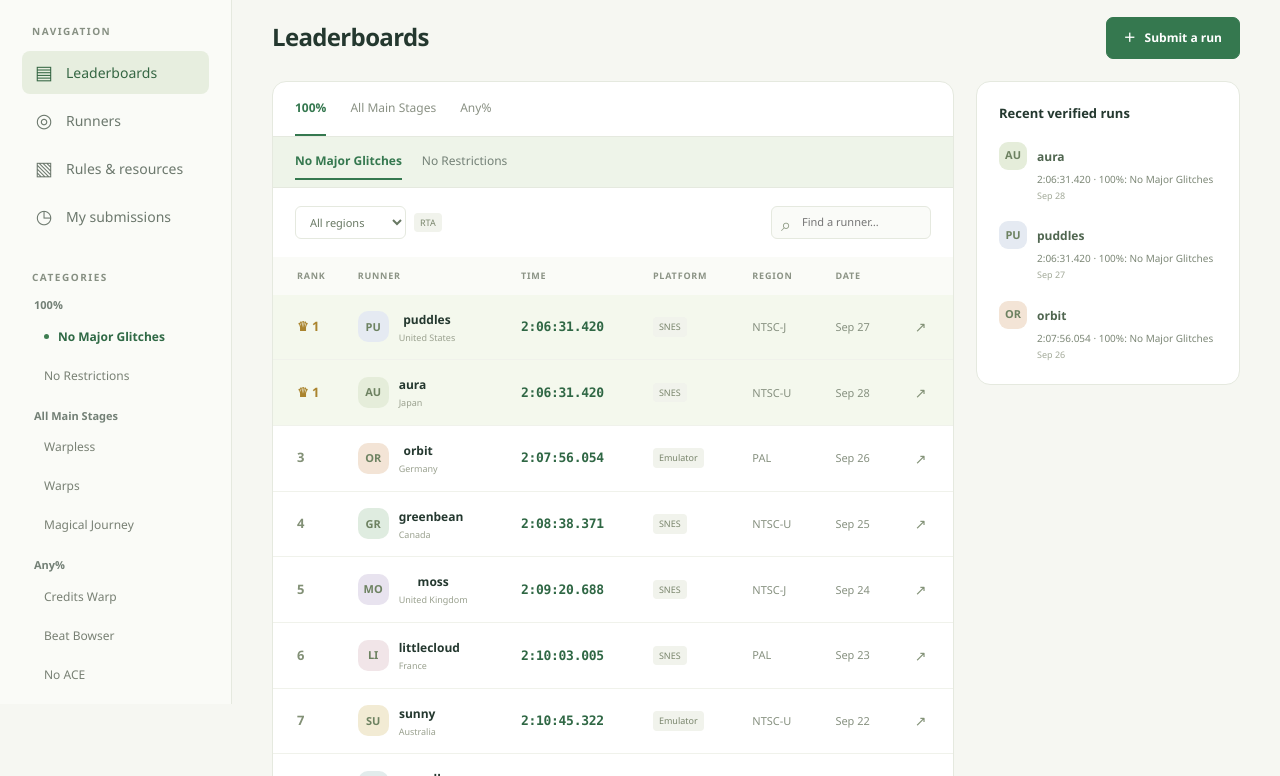
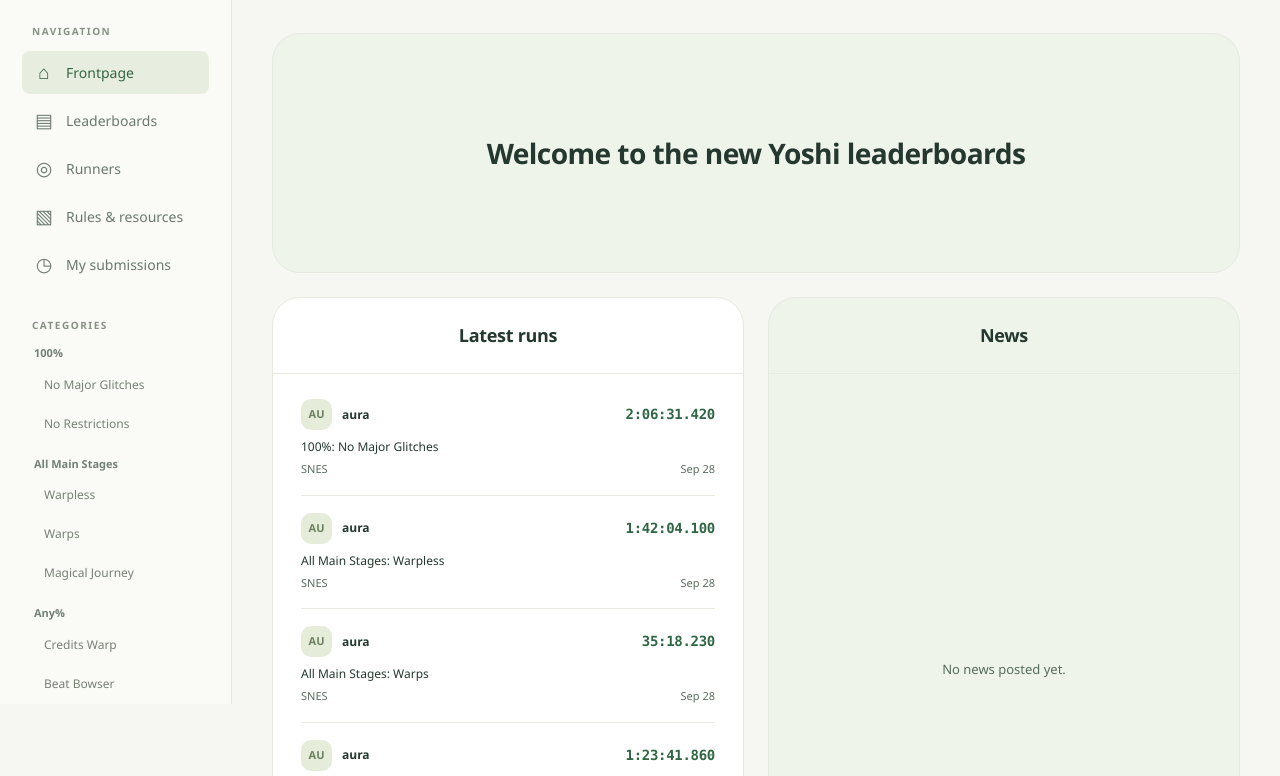
Before and after one commit to FlorianHoelzel/yoshi-leaderboards, a website: page index.html in a window 1280 px wide. Shown: the part 96-872 px from the top of the page. Drawn offline with Linux system fonts and the light colour scheme.

Commit message:
Add three-box leaderboard frontpage

```diff
--- a/app.js
+++ b/app.js
@@ -47,7 +47,7 @@ sampleRuns.push({...sampleRuns[0],id:'sample-older',timeMs:sampleRuns[0].timeMs+
 const storageKey='yoshi-visual-prototype-v1';
 let saved={runs:[],viewer:''};
 try { const value=JSON.parse(localStorage.getItem(storageKey)); if(value&&Array.isArray(value.runs)){saved.runs=value.runs.filter(r=>r&&typeof r.runner==='string'&&categories.some(c=>c.slug===r.category)&&Number.isSafeInteger(r.timeMs)&&r.timeMs>0&&['pending','verified','rejected'].includes(r.status));saved.viewer=typeof value.viewer==='string'?value.viewer:'';} } catch {}
-let state={page:'leaderboard',category:categories[0].slug,region:'all',search:''};
+let state={page:'home',category:categories[0].slug,region:'all',search:''};
 const main=document.querySelector('main');
 const modal=document.querySelector('#modal');
 const escapeHtml=value=>String(value??'').replace(/[&<>"']/g,char=>({'&':'&amp;','<':'&lt;','>':'&gt;','"':'&quot;',"'":'&#39;'}[char]));
@@ -65,17 +65,32 @@ function bestRuns(category,region='all'){
 function avatar(name,large=false){const runner=runners.find(r=>r.name===name);return `<span class="avatar${large?' large':''}" style="background:${runner?.color||'#e5edda'}">${escapeHtml(name.slice(0,2).toUpperCase())}</span>`;}
 function profileButton(name){return `<button class="runner-button" data-profile="${escapeHtml(name)}">${avatar(name)}<span>${escapeHtml(name)}<span class="runner-location">${escapeHtml(runners.find(r=>r.name===name)?.country||'Community runner')}</span></span></button>`;}
 function render(){
-  const sectionNames={leaderboard:'Leaderboards',runners:'Runners',rules:'Rules & resources','my-runs':'My submissions'};
-  const crumbs=[{label:'Yoshi’s Island',href:'#leaderboard'},{label:sectionNames[state.page],href:`#${state.page}`}];
+  const sectionNames={home:'Frontpage',leaderboard:'Leaderboards',runners:'Runners',rules:'Rules & resources','my-runs':'My submissions'};
+  const crumbs=[{label:'Yoshi’s Island',href:'#home'},{label:sectionNames[state.page],href:`#${state.page}`}];
   if(state.page==='leaderboard')crumbs.push({label:currentCategory().name});
   document.querySelector('#breadcrumbs').innerHTML=crumbs.map((crumb,index)=>`<li>${index?'<span class="breadcrumb-separator" aria-hidden="true">/</span>':''}${index===crumbs.length-1?`<strong aria-current="page">${escapeHtml(crumb.label)}</strong>`:`<a href="${crumb.href}">${escapeHtml(crumb.label)}</a>`}</li>`).join('');
   document.querySelectorAll('[data-page]').forEach(link=>{const active=link.dataset.page===state.page;link.classList.toggle('active',active);active?link.setAttribute('aria-current','page'):link.removeAttribute('aria-current');});
   document.querySelector('#category-nav').innerHTML=groupedCategories(cat=>`<a href="#leaderboard/${cat.slug}" class="${state.page==='leaderboard'&&state.category===cat.slug?'selected':''}" ${state.page==='leaderboard'&&state.category===cat.slug?'aria-current="page"':''}>${cat.label}</a>`);
   document.querySelector('#account-button').textContent=saved.viewer?`${saved.viewer} ↗`:'Sign in ↗';
-  if(state.page==='leaderboard')renderLeaderboard();
+  if(state.page==='home')renderHome();
+  else if(state.page==='leaderboard')renderLeaderboard();
   else if(state.page==='runners')renderRunners();
   else if(state.page==='rules')renderRules();
   else renderMyRuns();
+}
+function renderHome(){
+  const latest=allRuns().filter(run=>run.status==='verified').sort((a,b)=>b.date.localeCompare(a.date)||(b.submittedAt||'').localeCompare(a.submittedAt||'')||a.id.localeCompare(b.id,undefined,{numeric:true})).slice(0,5);
+  main.innerHTML=`<div class="frontpage-grid">
+    <section class="frontpage-card frontpage-welcome" aria-labelledby="welcome-title"><h1 id="welcome-title">Welcome to the new Yoshi leaderboards</h1></section>
+    <section class="frontpage-card frontpage-runs" aria-labelledby="latest-runs-title">
+      <header class="frontpage-card-header"><h2 id="latest-runs-title">Latest runs</h2></header>
+      ${latest.length?`<ol class="latest-runs">${latest.map(run=>{
+        const cat=categories.find(cat=>cat.slug===run.category);
+        return `<li class="latest-run"><div class="latest-run-heading"><button class="runner-button" data-profile="${escapeHtml(run.runner)}">${avatar(run.runner)}<span>${escapeHtml(run.runner)}</span></button><button class="time-button" data-run="${escapeHtml(run.id)}" aria-label="View ${escapeHtml(run.runner)}'s ${escapeHtml(cat.name)} run, ${formatTime(run.timeMs)}">${formatTime(run.timeMs)}</button></div><a class="latest-run-category" href="#leaderboard/${cat.slug}">${cat.name}</a><div class="latest-run-meta"><span>${escapeHtml(run.platform)}</span><time datetime="${escapeHtml(run.date)}">${dateLabel(run.date)}</time></div></li>`;
+      }).join('')}</ol>`:'<div class="frontpage-empty"><p>No verified runs yet.</p></div>'}
+    </section>
+    <section class="frontpage-card frontpage-news" aria-labelledby="news-title"><header class="frontpage-card-header"><h2 id="news-title">News</h2></header><div class="frontpage-empty"><p>No news posted yet.</p></div></section>
+  </div>`;
 }
 function renderLeaderboard(){
   const cat=currentCategory();const board=bestRuns(cat.slug,state.region);const filtered=board.filter(r=>r.runner.toLowerCase().includes(state.search.toLowerCase()));
@@ -116,5 +131,5 @@ modal.addEventListener('click',event=>{if(event.target===modal){const rect=modal
 document.querySelector('#account-button').addEventListener('click',account);
 document.querySelector('#reset-demo').addEventListener('click',()=>openModal('Reset the prototype?',`<p>Delete local demo submissions and sign out?</p><div class="form-actions"><button class="button secondary" data-close>Cancel</button><button class="button danger" id="confirm-reset">Reset demo</button></div>`));
 document.addEventListener('click',event=>{if(event.target.id==='confirm-reset'){saved={runs:[],viewer:''};persist();modal.close();render();toast('Demo reset.');}});
-function route(){if(location.hash==='#main')return;window.scrollTo(0,0);const [page,category]=location.hash.slice(1).split('/');state.page=['leaderboard','runners','rules','my-runs'].includes(page)?page:'leaderboard';if(category&&categories.some(c=>c.slug===category)){state.category=category;state.region='all';state.search='';}render();}
+function route(){if(location.hash==='#main')return;window.scrollTo(0,0);const [page,category]=location.hash.slice(1).split('/');state.page=['home','leaderboard','runners','rules','my-runs'].includes(page)?page:'home';if(category&&categories.some(c=>c.slug===category)){state.category=category;state.region='all';state.search='';}render();}
 window.addEventListener('hashchange',route);route();
--- a/index.html
+++ b/index.html
@@ -10,9 +10,10 @@
 <body>
   <a class="skip-link" href="#main">Skip to content</a>
   <aside class="sidebar">
-    <a href="#leaderboard" class="brand"><span class="egg-mark" aria-hidden="true"><i></i><i></i><i></i></span><span>yoshi<span class="brand-sub">LEADERBOARDS</span></span></a>
+    <a href="#home" class="brand"><span class="egg-mark" aria-hidden="true"><i></i><i></i><i></i></span><span>yoshi<span class="brand-sub">LEADERBOARDS</span></span></a>
     <div class="sidebar-label">NAVIGATION</div>
     <nav aria-label="Main navigation">
+      <a href="#home" data-page="home"><span aria-hidden="true">⌂</span> Frontpage</a>
       <a href="#leaderboard" data-page="leaderboard"><span aria-hidden="true">▤</span> Leaderboards</a>
       <a href="#runners" data-page="runners"><span aria-hidden="true">◎</span> Runners</a>
       <a href="#rules" data-page="rules"><span aria-hidden="true">▧</span> Rules & resources</a>
--- a/styles.css
+++ b/styles.css
@@ -53,6 +53,29 @@ html[data-theme="dark"] .egg-mark{background:#e8eddf}
 .top-actions{flex-shrink:0}
 @media(max-width:760px){.topbar{height:auto;min-height:55px;padding-top:12px;padding-bottom:12px}.breadcrumb .breadcrumb-separator{margin:0 7px}}
 .category-group-label{color:var(--muted);font-size:11px;font-weight:600}
+.frontpage-grid{display:grid;grid-template-columns:repeat(2,minmax(0,1fr));gap:24px;max-width:1000px;margin:16px auto 0}
+.frontpage-card{min-width:0;overflow:hidden;border:1px solid var(--line);border-radius:28px;background:var(--surface)}
+.frontpage-welcome{grid-column:1/-1;min-height:240px;display:grid;place-items:center;padding:40px;background:var(--soft)}
+.frontpage-welcome h1{margin:0;max-width:640px;text-align:center;font-size:clamp(22px,2.2vw,30px);font-weight:700;line-height:1.3;letter-spacing:-.6px;text-wrap:balance}
+.frontpage-card-header{padding:24px 28px;border-bottom:1px solid var(--line);text-align:center}
+.frontpage-card-header h2{margin:0;font-size:18px;font-weight:650;letter-spacing:-.3px}
+.frontpage-runs,.frontpage-news{min-height:470px;display:flex;flex-direction:column}
+.frontpage-news{background:var(--soft)}
+.latest-runs{list-style:none;margin:0;padding:8px 28px 16px}
+.latest-run{padding:17px 0}
+.latest-run+.latest-run{border-top:1px solid var(--line)}
+.latest-run-heading{display:flex;justify-content:space-between;align-items:center;gap:16px}
+.latest-run-heading .runner-button{min-width:0}
+.latest-run-heading .runner-button>span:last-child{overflow-wrap:anywhere;text-align:left}
+.latest-run-heading .time-button{flex-shrink:0;font-size:14px}
+.latest-run-category{display:block;width:fit-content;margin:8px 0 5px;font-size:12px;color:var(--ink)}
+.latest-run-category:hover{text-decoration:underline;text-underline-offset:3px}
+.latest-run-meta{display:flex;justify-content:space-between;gap:12px;font-size:11px;color:#596b5e}
+.frontpage-empty{flex:1;display:grid;place-items:center;padding:32px;text-align:center;color:#596b5e;font-size:13px}
+.frontpage-empty p{margin:0}
+html[data-theme="dark"] :is(.latest-run-meta,.frontpage-empty){color:var(--muted)}
+@media(max-width:767px){.frontpage-grid{grid-template-columns:minmax(0,1fr);gap:20px;margin-top:0}.frontpage-welcome{min-height:190px;padding:28px 24px}.frontpage-card{border-radius:24px}.frontpage-card-header{padding:20px 24px}.latest-runs{padding:8px 24px 16px}.frontpage-runs{min-height:0}.frontpage-news{min-height:260px}}
+@media(max-width:420px){.latest-run-heading{gap:10px}.latest-runs{padding-left:20px;padding-right:20px}.frontpage-welcome h1{font-size:22px}}
 .category-nav{gap:14px}
 .category-nav .category-group-label{padding:0 12px 5px}
 .category-nav .category-group-items{display:grid;gap:3px}
```
Also changed, not shown: README.md.
